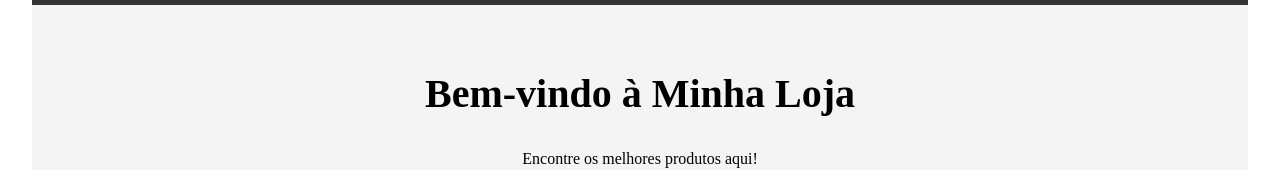
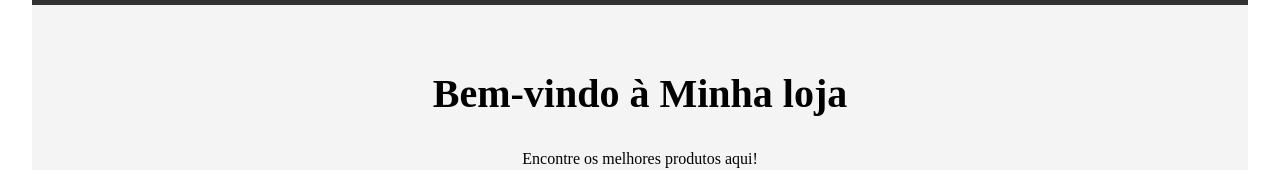
Before and after one commit to tavoXX/BH-NEXT-PROJETO-PIT, a React (Vite) app: page / in a window 1280 px wide. Shown: the part 275-445 px from the top of the page. Built offline with nearby package versions, Linux system fonts and the light colour scheme.

Commit message:
Alterando para mostrar o git add .

```diff
--- a/src/components/HeroSection.jsx
+++ b/src/components/HeroSection.jsx
@@ -5,7 +5,7 @@ import './HeroSection.css'; // Certifique-se de criar este arquivo para estiliza
 const HeroSection = () => {
   return (
     <section className="hero">
-      <h1>Bem-vindo à Minha Loja</h1>
+      <h1>Bem-vindo à Minha loja</h1>
       <p>Encontre os melhores produtos aqui!</p>
       <button className="cta-button">Veja Nossos Produtos</button>
     </section>
```
Also changed, not shown: src/comandos.txt.
